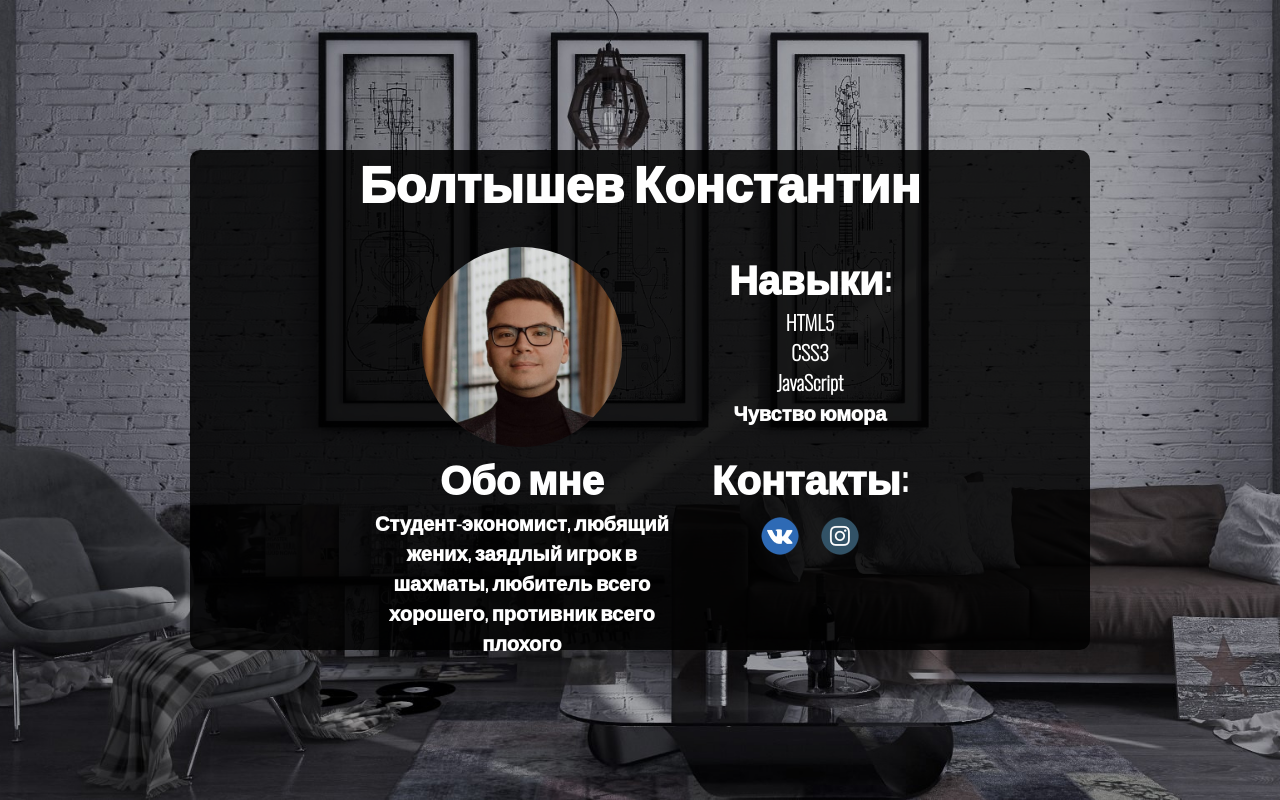
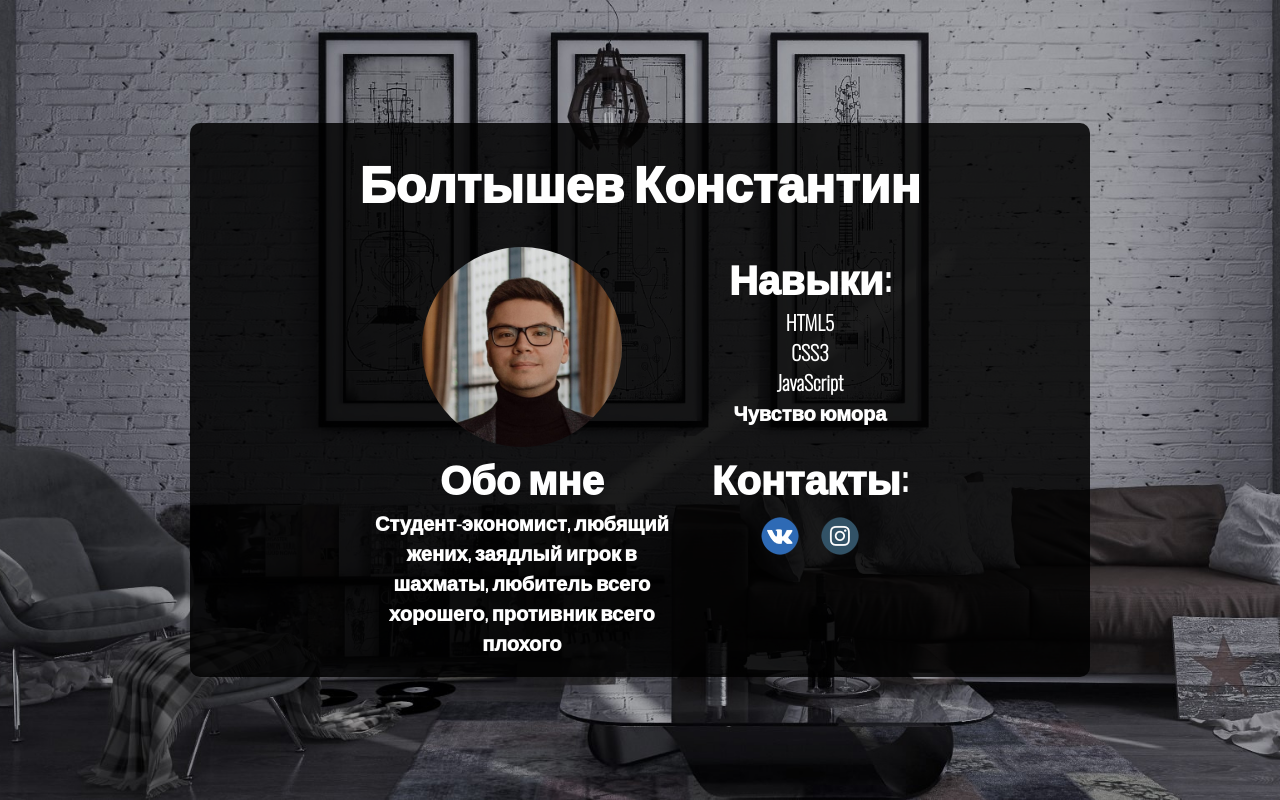
Before and after one commit to Chazybvk/business-card, a plain HTML site: page index.html in a window 1280 px wide. Drawn offline with nearby package versions, Linux system fonts and the light colour scheme.

Commit message:
Update style.css

```diff
--- a/style.css
+++ b/style.css
@@ -84,7 +84,7 @@ p {
 .fullscreen_body {
 	flex: 1 1 auto;
 	max-width: 900px;
-	max-height: 500px;
+	max-height: 600px;
 	min-height: 500px;
 	margin: 0px auto;
 	text-align: center;
```
